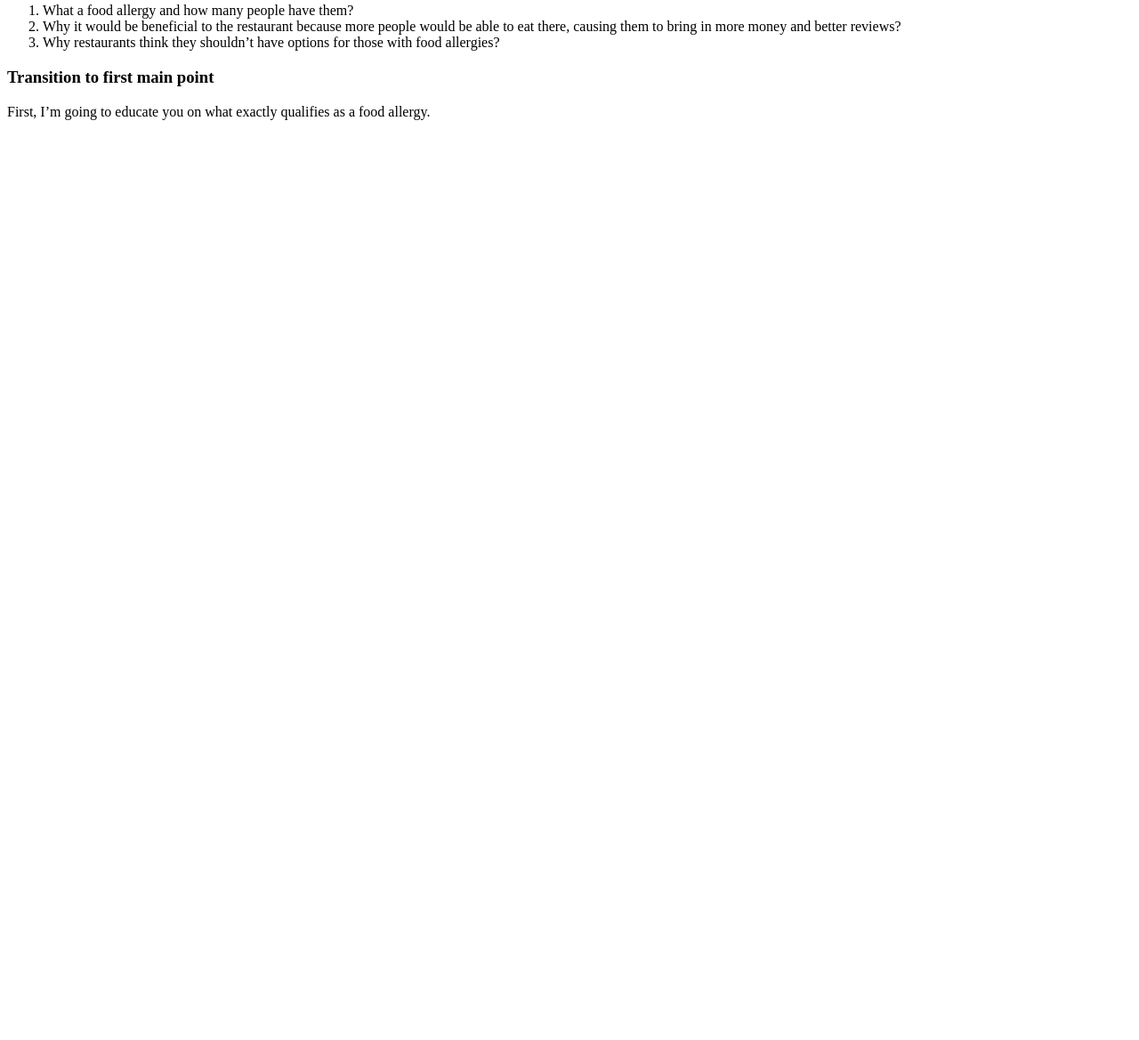
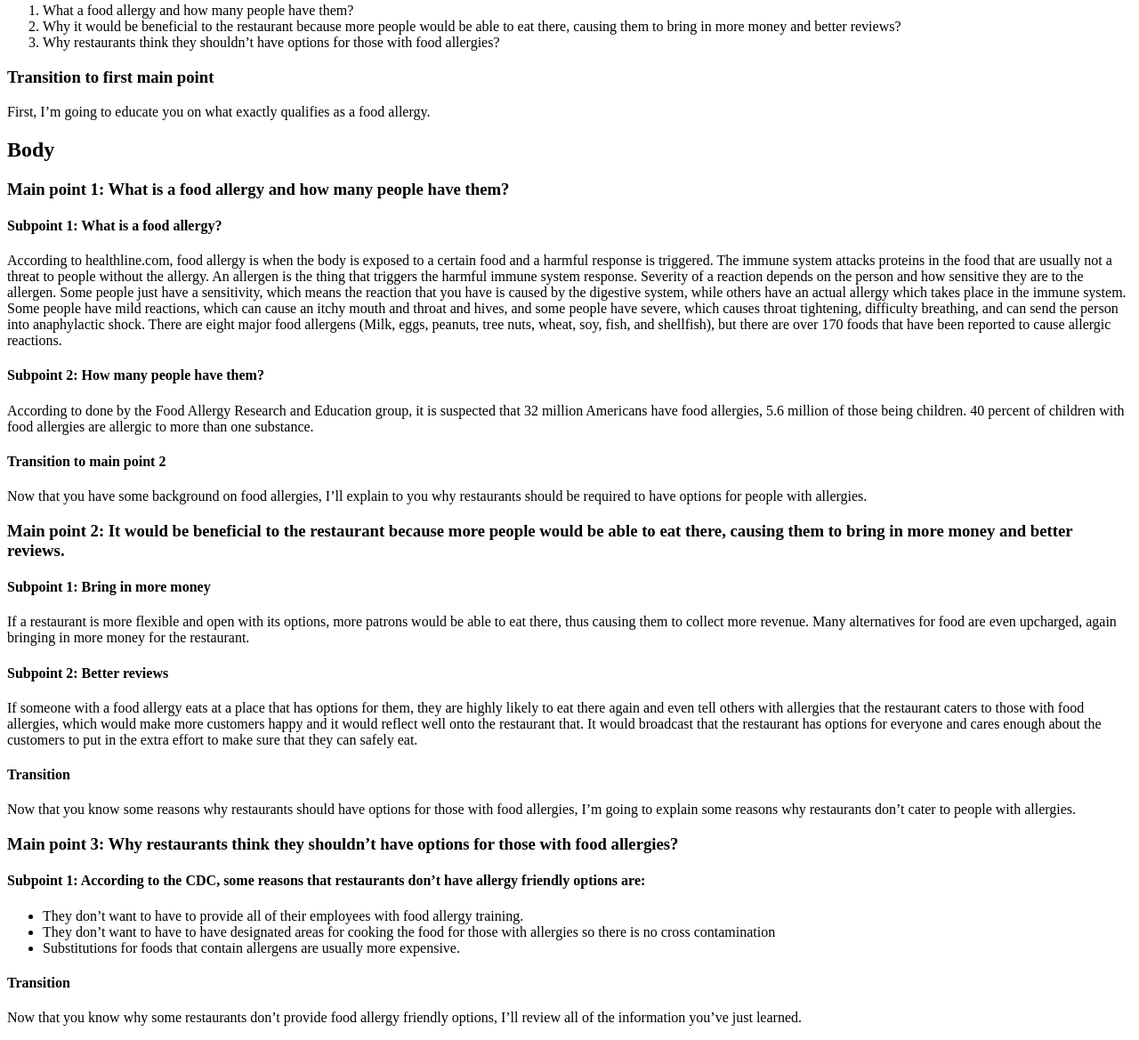
Before and after one commit to mbrekke/art300_outlinepaper, a plain HTML site: page index.html in a window 1280 px wide. Shown: the part 492-1661 px from the top of the page at 89% size. Before the commit the page ends 800 px from the top, so only its background shows below. Drawn offline with Linux system fonts and the light colour scheme.

Commit message:
added body

```diff
--- a/index.html
+++ b/index.html
@@ -57,5 +57,74 @@
         <p>
             First, I’m going to educate you on what exactly qualifies as a food allergy.
         </p>
+
+        <h2>
+            Body
+        </h2>
+        <h3>
+            Main point 1: What is a food allergy and how many people have them?
+        </h3>
+        <h4>
+            Subpoint 1: What is a food allergy?
+        </h4>
+        <p>
+            According to healthline.com, food allergy is when the body is exposed to a certain food and a harmful response is triggered. The immune system attacks proteins in the food that are usually not a threat to people without the allergy. An allergen is the thing that triggers the harmful immune system response. Severity of a reaction depends on the person and how sensitive they are to the allergen. Some people just have a sensitivity, which means the reaction that you have is caused by the digestive system, while others have an actual allergy which takes place in the immune system. Some people have mild reactions, which can cause an itchy mouth and throat and hives, and some people have severe, which causes throat tightening, difficulty breathing, and can send the person into anaphylactic shock. There are eight major food allergens (Milk, eggs, peanuts, tree nuts, wheat, soy, fish, and shellfish), but there are over 170 foods that have been reported to cause allergic reactions.
+        </p>
+        <h4>
+            Subpoint 2: How many people have them?
+        </h4>
+        <p>
+            According to done by the Food Allergy Research and Education group, it is suspected that 32 million Americans have food allergies, 5.6 million of those being children. 40 percent of children with food allergies are allergic to more than one substance.
+        </p>
+        <h4>
+            Transition to main point 2
+        </h4>
+        <p>
+            Now that you have some background on food allergies, I’ll explain to you why restaurants should be required to have options for people with allergies.
+        </p>
+        <h3>
+            Main point 2: It would be beneficial to the restaurant because more people would be able to eat there, causing them to bring in more money and better reviews.
+        </h3>
+        <h4>
+            Subpoint 1: Bring in more money
+        </h4>
+        <p>
+            If a restaurant is more flexible and open with its options, more patrons would be able to eat there, thus causing them to collect more revenue. Many alternatives for food are even upcharged, again bringing in more money for the restaurant.
+        </p>
+        <h4>
+            Subpoint 2: Better reviews
+        </h4>
+        <p>
+            If someone with a food allergy eats at a place that has options for them, they are highly likely to eat there again and even tell others with allergies that the restaurant caters to those with food allergies, which would make more customers happy and it would reflect well onto the restaurant that. It would broadcast that the restaurant has options for everyone and cares enough about the customers to put in the extra effort to make sure that they can safely eat.
+        </p>
+        <h4>
+            Transition
+        </h4>
+        <p>
+            Now that you know some reasons why restaurants should have options for those with food allergies, I’m going to explain some reasons why restaurants don’t cater to people with allergies.
+        </p>
+        <h3>
+            Main point 3: Why restaurants think they shouldn’t have options for those with food allergies?
+        </h3>
+        <h4>
+            Subpoint 1: According to the CDC, some reasons that restaurants don’t have allergy friendly options are:
+        </h4>
+        <ul>
+            <li>
+                They don’t want to have to provide all of their employees with food allergy training.
+            </li>
+            <li>
+                They don’t want to have to have designated areas for cooking the food for those with allergies so there is no cross contamination
+            </li>
+            <li>
+                Substitutions for foods that contain allergens are usually more expensive.
+            </li>
+        </ul>
+        <h4>
+            Transition
+        </h4>
+        <p>
+            Now that you know why some restaurants don’t provide food allergy friendly options, I’ll review all of the information you’ve just learned.
+        </p>
     </body>
 </html>
```
